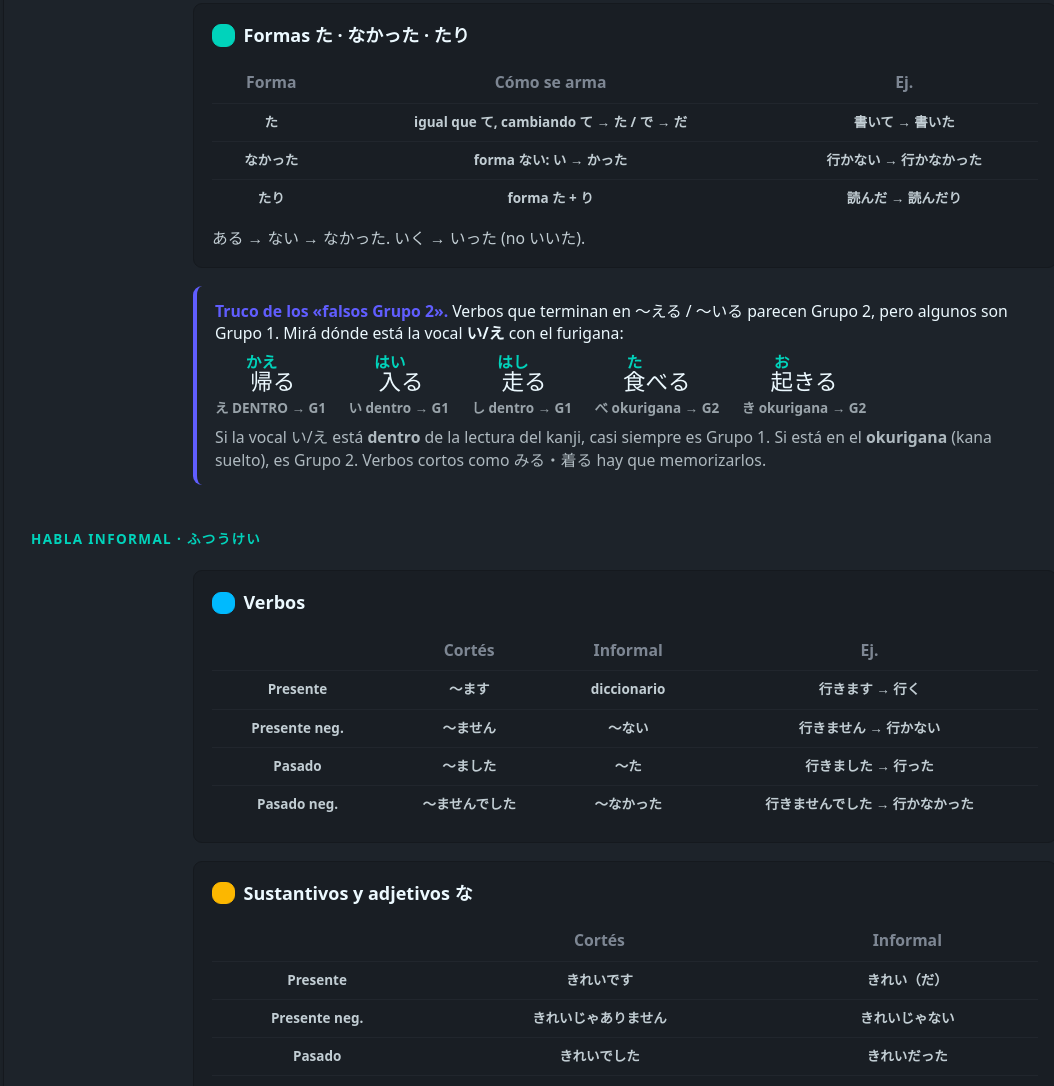
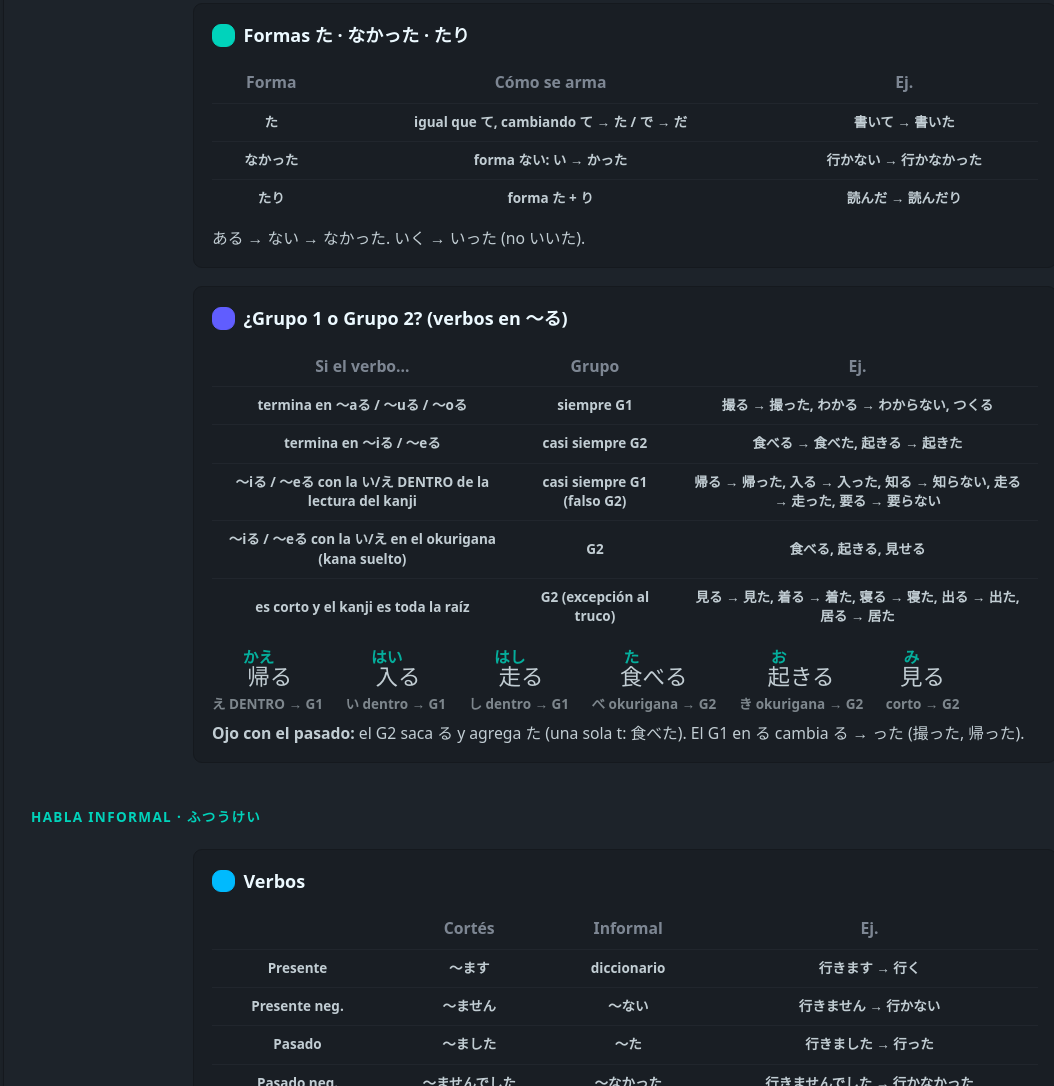
Before and after one commit to saccoe/nihongo, an Astro site: page /nihongo/referencia in a window 1280 px wide. Shown: the part 1038-2124 px from the top of the page, without its empty margins (15-1069 px from the left). Built offline with nearby package versions, Linux system fonts and the light colour scheme; Astro itself is replaced by a stand-in of ours.

Commit message:
Reference: table of tricks for telling Grupo 1 from Grupo 2 verbs

```diff
--- a/src/components/Reference.tsx
+++ b/src/components/Reference.tsx
@@ -96,23 +96,30 @@ export default function Reference() {
             </p>
           </RuleBlock>
 
-          <div className="rounded-box border-l-4 border-primary bg-base-100 px-4 py-3 text-sm">
-            <b className="text-primary">Truco de los «falsos Grupo 2».</b> Verbos que terminan en{' '}
-            <span className="jp">〜える / 〜いる</span> parecen Grupo 2, pero algunos son Grupo 1.
-            Mirá dónde está la vocal <b>い/え</b> con el furigana:
-            <div className="mt-2 flex flex-wrap gap-x-5 gap-y-2 text-xl">
+          <RuleBlock badge="badge-primary" title="¿Grupo 1 o Grupo 2? (verbos en 〜る)">
+            <RTable
+              head={['Si el verbo…', 'Grupo', 'Ej.']}
+              rows={[
+                ['termina en 〜aる / 〜uる / 〜oる', 'siempre G1', '撮る → 撮った, わかる → わからない, つくる'],
+                ['termina en 〜iる / 〜eる', 'casi siempre G2', '食べる → 食べた, 起きる → 起きた'],
+                ['〜iる / 〜eる con la い/え DENTRO de la lectura del kanji', 'casi siempre G1 (falso G2)', '帰る → 帰った, 入る → 入った, 知る → 知らない, 走る → 走った, 要る → 要らない'],
+                ['〜iる / 〜eる con la い/え en el okurigana (kana suelto)', 'G2', '食べる, 起きる, 見せる'],
+                ['es corto y el kanji es toda la raíz', 'G2 (excepción al truco)', '見る → 見た, 着る → 着た, 寝る → 寝た, 出る → 出た, 居る → 居た'],
+              ]}
+            />
+            <div className="mt-1 flex flex-wrap gap-x-5 gap-y-2 text-xl">
               <Example verb={{ kanji: '帰', furi: 'かえ', okuri: 'る' }} note="え DENTRO → G1" />
               <Example verb={{ kanji: '入', furi: 'はい', okuri: 'る' }} note="い dentro → G1" />
               <Example verb={{ kanji: '走', furi: 'はし', okuri: 'る' }} note="し dentro → G1" />
               <Example verb={{ kanji: '食', furi: 'た', okuri: 'べる' }} note="べ okurigana → G2" />
               <Example verb={{ kanji: '起', furi: 'お', okuri: 'きる' }} note="き okurigana → G2" />
+              <Example verb={{ kanji: '見', furi: 'み', okuri: 'る' }} note="corto → G2" />
             </div>
-            <p className="mt-2 opacity-70">
-              Si la vocal い/え está <b>dentro</b> de la lectura del kanji, casi siempre es Grupo 1.
-              Si está en el <b>okurigana</b> (kana suelto), es Grupo 2. Verbos cortos como{' '}
-              <span className="jp">みる・着る</span> hay que memorizarlos.
+            <p>
+              <b>Ojo con el pasado:</b> el G2 saca る y agrega た (una sola t: <span className="jp">食べた</span>).
+              El G1 en る cambia る → った (<span className="jp">撮った</span>, <span className="jp">帰った</span>).
             </p>
-          </div>
+          </RuleBlock>
         </div>
 
         <span className="mt-8 text-xs font-bold uppercase tracking-widest text-accent">
```
